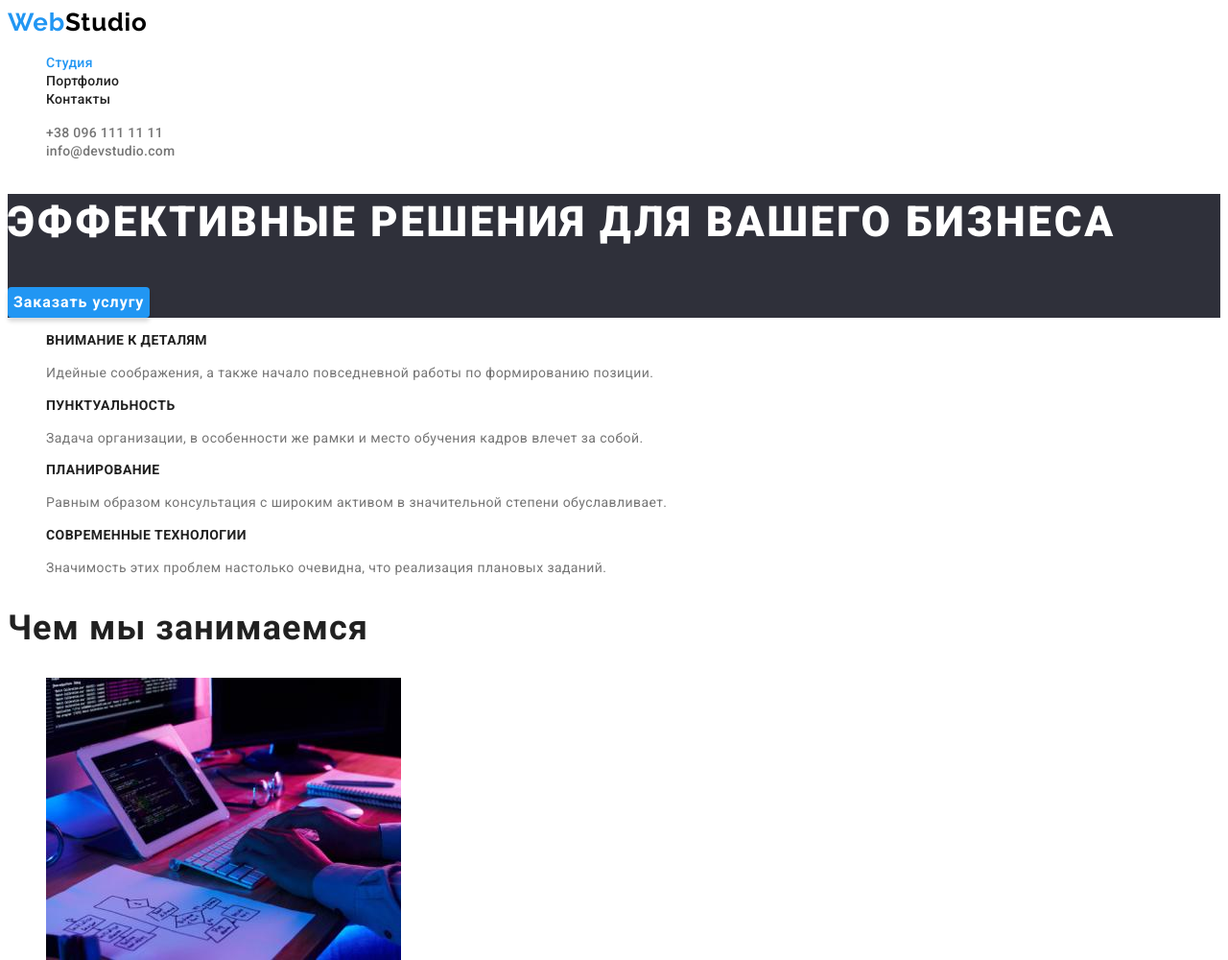
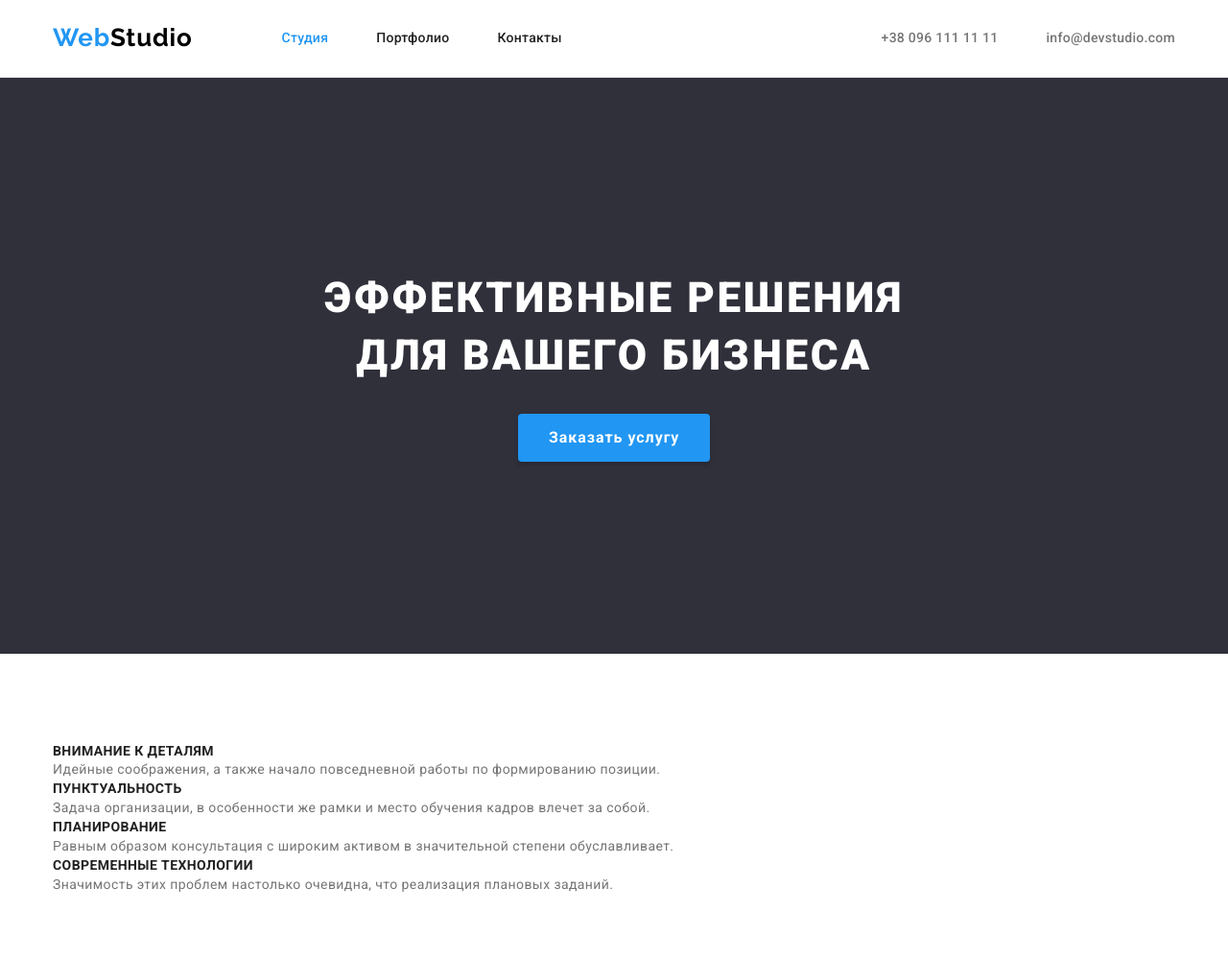
Before and after one commit to DmytroStelmakh/goit-markup-hw-03, a plain HTML site: page index.html in a window 1280 px wide. Shown: the top 1000 px of the page at 96% size. Drawn offline with nearby package versions, Linux system fonts and the light colour scheme.

Commit message:
goit-markup-hw-03

```diff
--- a/css/styles.css
+++ b/css/styles.css
@@ -8,12 +8,35 @@
   --btn-item-color: #f5f4fa;
   --footer-contact: rgba(255, 255, 255, 0.6);
   --team-color: #f5f4fa;
+  --header-border-color: #ececec;
+}
+
+p,
+h1,
+h2,
+h3,
+h4,
+h5,
+h6 {
+  margin: 0;
+}
+
+ul {
+  margin: 0;
+  padding: 0;
 }
 
 body {
   font-family: "Roboto", sans-serif;
   color: var(--header-color);
   background-color: var(--primary-title-color);
+}
+
+.container {
+  width: 1200px;
+  padding-left: 15px;
+  padding-right: 15px;
+  margin: 0 auto;
 }
 
 .list {
@@ -44,6 +67,42 @@ body {
   line-height: 1.19;
   letter-spacing: 0.03em;
   color: var(--logo1-color);
+}
+
+.header-container {
+  display: flex;
+  align-items: center;
+}
+
+.logo {
+  margin-right: 93px;
+}
+
+.header {
+  padding-top: 24px;
+  padding-bottom: 25px;
+  border-bottom: 1px solid var(--header-border-color);
+}
+
+.header-nav {
+  display: flex;
+  align-items: center;
+}
+
+.menu-list {
+  display: flex;
+}
+
+.menu-item:not(:last-child) {
+  margin-right: 50px;
+}
+
+.header-connect {
+  margin-left: auto;
+}
+
+.header-mail {
+  margin-left: 50px;
 }
 
 .menu-link {
@@ -82,14 +141,28 @@ body {
   background-color: var(--hero-color);
 }
 
+.hero-container {
+  padding-top: 200px;
+  padding-left: 252px;
+  padding-right: 252px;
+  padding-bottom: 200px;
+}
+
 .main-title {
   font-weight: 900;
   font-size: 44px;
   line-height: 1.36;
   letter-spacing: 0.06em;
   text-transform: uppercase;
+  text-align: center;
   color: var(--primary-title-color);
+  margin-bottom: 30px;
 }
+
+/*padding-top: 200px;
+  padding-bottom: 30px;
+  padding-left: 252px;
+  padding-right: 252px; */
 
 .btn-title {
   font-family: inherit;
@@ -104,6 +177,13 @@ body {
   border-radius: 4px;
   color: var(--primary-title-color);
   cursor: pointer;
+  padding: 10px 32px;
+  margin-left: 248px;
+}
+
+.section {
+  padding-top: 94px;
+  padding-bottom: 94px;
 }
 
 .attribute-title {
--- a/index.html
+++ b/index.html
@@ -8,39 +8,47 @@
     <link rel="preconnect" href="https://fonts.googleapis.com">
     <link rel="preconnect" href="https://fonts.gstatic.com" crossorigin>
     <link href="https://fonts.googleapis.com/css2?family=Raleway:wght@700&family=Roboto:wght@400;500;700;900&display=swap" rel="stylesheet">
+    <link rel="stylesheet" href="https://cdnjs.cloudflare.com/ajax/libs/modern-normalize/1.1.0/modern-normalize.css"
+        integrity="sha512-Y0MM+V6ymRKN2zStTqzQ227DWhhp4Mzdo6gnlRnuaNCbc+YN/ZH0sBCLTM4M0oSy9c9VKiCvd4Jk44aCLrNS5Q=="
+        crossorigin="anonymous" referrerpolicy="no-referrer" />
     <link rel="stylesheet" href="./css/styles.css" />
 </head>
 <body>
-    <header>
+    <header class="header">
+        <div class="container header-container">
         <nav class="header-nav">
         <a class="link logo" href="">Web<span class="logo1" lang="en">Studio</span></a>
         <ul class="list menu-list">
-            <li>
+            <li class="menu-item">
                 <a class="menu-link link current" href="index.html">Студия</a>
             </li>
-            <li>
+            <li class="menu-item">
                 <a class="menu-link link" href="portfolio.html">Портфолио</a>
             </li>
-            <li>
+            <li class="menu-item">
                 <a class="menu-link link" href="">Контакты</a>
             </li>
         </ul>
         </nav>
-        <ul class="list menu-list">
+        <ul class="list menu-list header-connect">
             <li>
                 <a class="header-contact link" href="tel:+380961111111">+38 096 111 11 11</a>
             </li>
             <li>
-                <a class="header-contact link" href="mailto:info@devstudio.com">info@devstudio.com</a>
+                <a class="header-contact link header-mail" href="mailto:info@devstudio.com">info@devstudio.com</a>
             </li>
         </ul>
+        </div>
     </header>
     <main>
         <section class ="hero">
+            <div class="container hero-container">
             <h1 class="main-title">Эффективные решения для вашего бизнеса</h1>
             <button class="btn-title" type="button">Заказать услугу</button>
+            </div>
         </section>
-        <section>
+        <section class ="section">
+            <div class="container">
             <h1 hidden>Описание</h2>
             <ul class="list attribute-list">
                 <li>
@@ -60,8 +68,10 @@
                     <p class="attribute-body">Значимость этих проблем настолько очевидна, что реализация плановых заданий.</p>
                 </li>
             </ul>
+            </div>
         </section>
-        <section>
+        <section class ="section">
+            <div class="container">
             <h2 class="second-title">Чем мы занимаемся</h2>
             <ul class="list working-list">
                 <li class="working-item"><img
@@ -84,8 +94,10 @@
                     >
                     </li>
             </ul>
+            </div>
         </section>
-        <section class="team">
+        <section class="team section">
+            <div class="container">
             <h2 class="team-title">Наша команда</h2>
             <ul class="list team-list">
                 <li class="team-item"><img src="./images/team_1.jpg" alt="product_designer" width="270" height="260">
@@ -106,9 +118,11 @@
                     <p class="team-pos" lang="en">UI Designer</p>
                 </li>
             </ul>
+            </div>
         </section>
     </main>
     <footer class ="hero">
+        <div class="container">
         <a class="link logo" href="">Web<span class="logo2" lang="en">Studio</span></a>
         <address>
                 <a class="address-city link" href="https://goo.gl/maps/vY3BDn3XB5CnUUM28">г. Киев, пр-т Леси Украинки,26</a>
@@ -121,6 +135,7 @@
             </li>
         </ul>
         </address>
+        </div>
     </footer>
 </body>
 </html>
```
Also changed, not shown: portfolio.html (+8 -6 lines).
